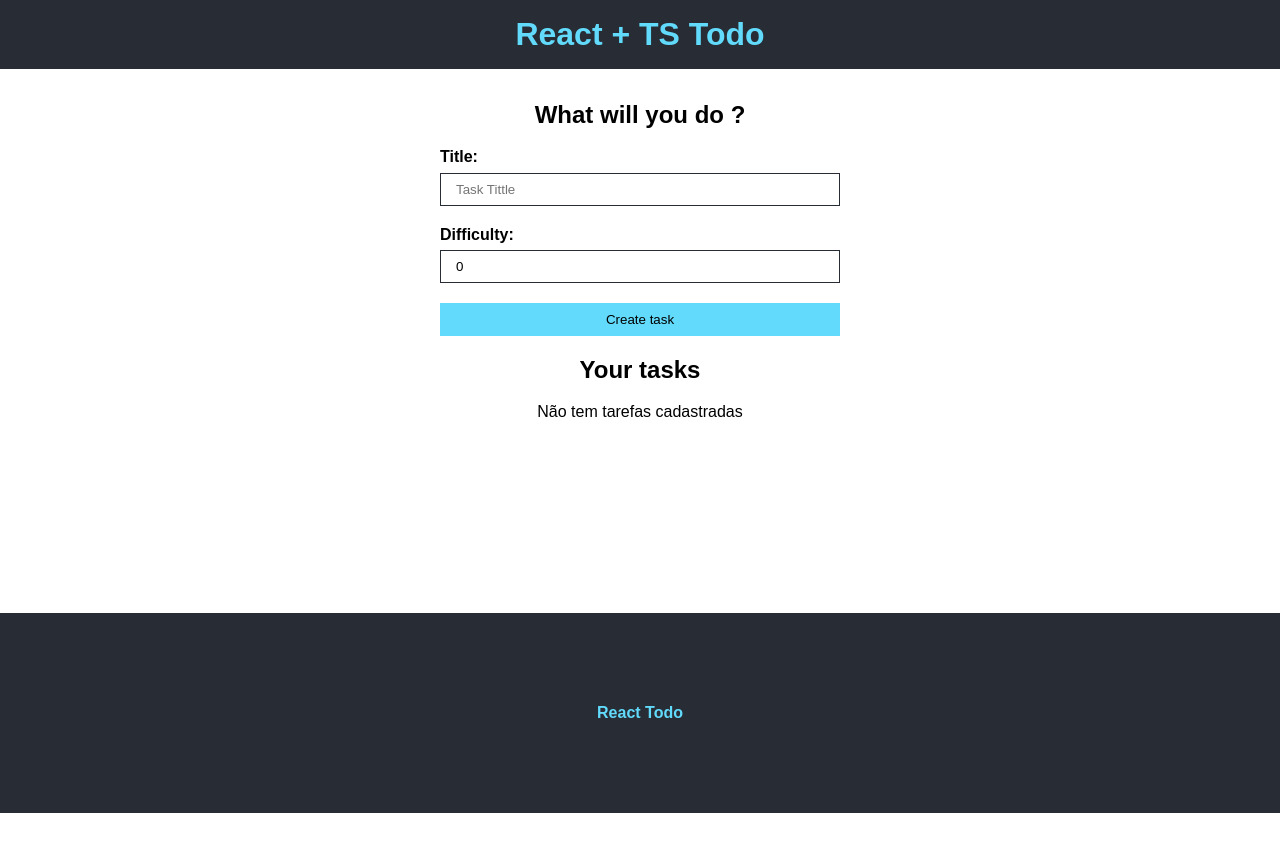
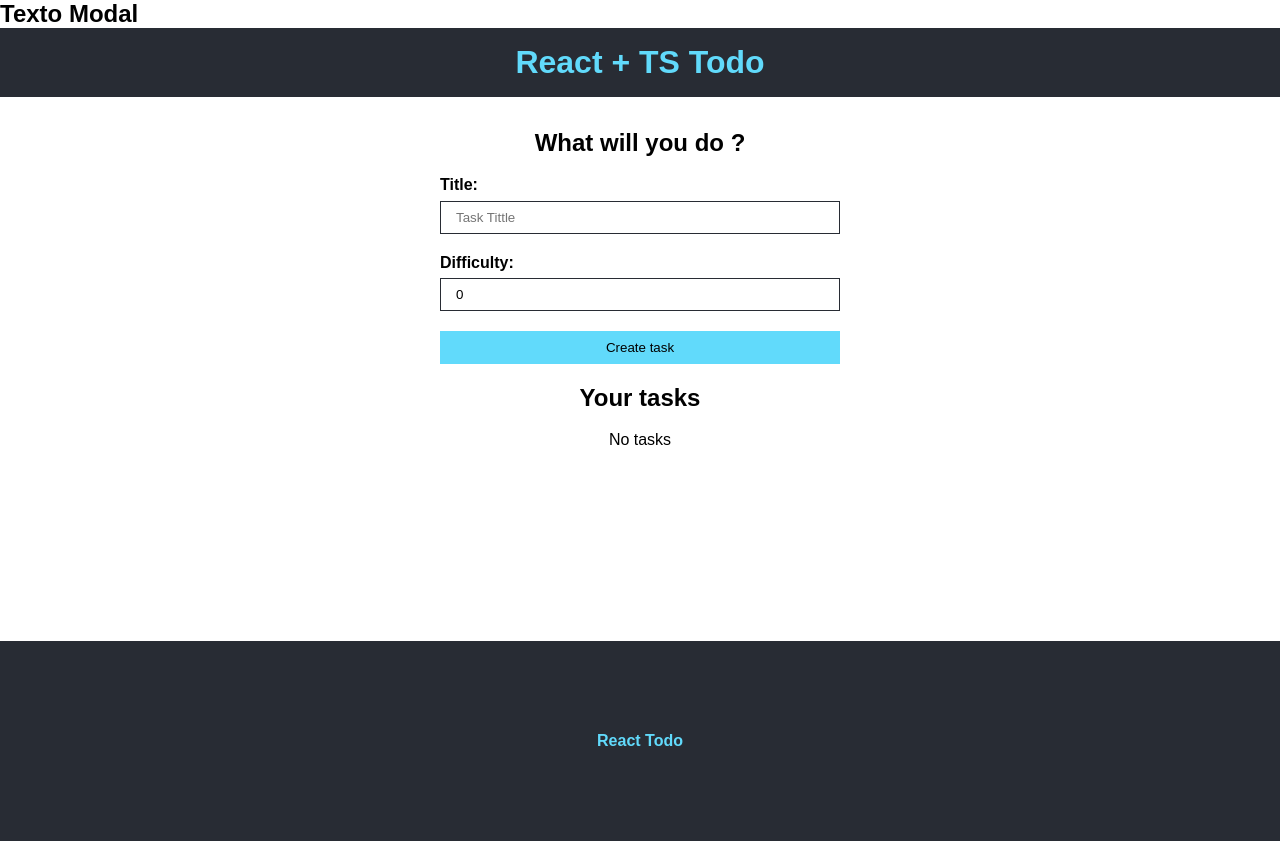
Before and after one commit to guilhermepolicarpio/to_do_react_typescript, a React (Create React App) app: page / in a window 1280 px wide. Before the commit the page ends 813 px from the top, so only its background shows below. Built offline with nearby package versions, Linux system fonts and the light colour scheme.

Commit message:
feat: creating modal

```diff
--- a/src/App.tsx
+++ b/src/App.tsx
@@ -5,6 +5,7 @@
 import TaskForm from './components/TaskForm';
 import TaskList from './components/TaskList';
 import { ITask } from "./interfaces/Task"
+import Modal from './components/Modal';
 
 function App() {
 
@@ -20,6 +21,7 @@
 
   return (
     <div>
+      <Modal/>
       <Header />
       <main className={styles.main}>
         <div>
--- /dev/null
+++ b/src/components/Modal.tsx
@@ -0,0 +1,20 @@
+import React from 'react'
+
+import styles from "./Modal.module.css"
+
+
+const Modal = () =>{
+    return(
+        <div id="modal">
+            <div>
+
+            </div>
+            <div>
+                <h2>Texto Modal</h2>
+            </div>
+
+        </div>
+    )
+}
+
+export default Modal
--- a/src/components/TaskList.tsx
+++ b/src/components/TaskList.tsx
@@ -26,7 +26,7 @@
                 ))
                 :
                 (
-                    <p>Não tem tarefas cadastradas</p>
+                    <p>No tasks</p>
                 )
             }
         </>
```
